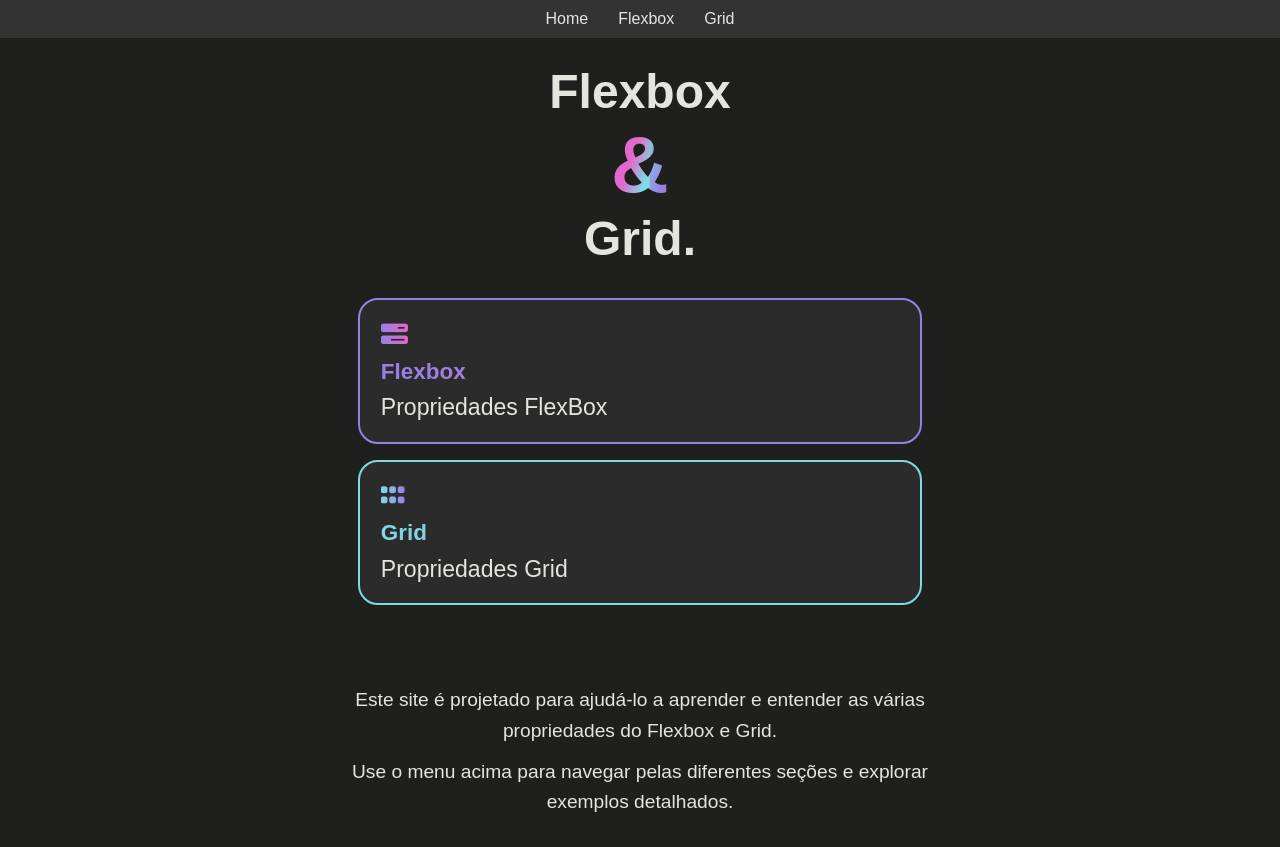
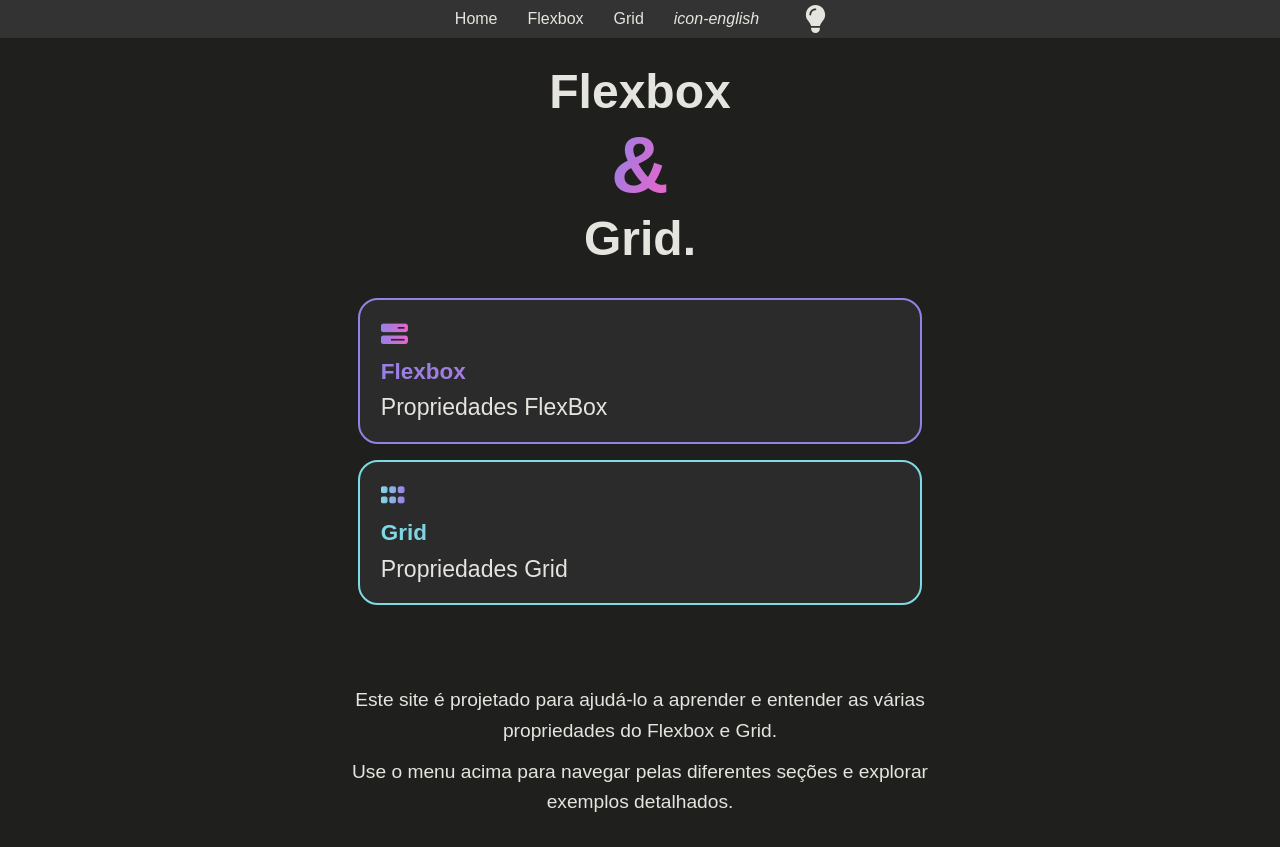
Before and after one commit to GCLemos/layoutsCSS, a plain HTML site: page index.html in a window 1280 px wide. Shown: the top 847 px of the page. Drawn offline with Linux system fonts and the light colour scheme.

Commit message:
Adjusted minor layout bugs. Made the hidde navbar, Lightmode button.

```diff
--- a/flexbox.html
+++ b/flexbox.html
@@ -10,10 +10,14 @@
 
 <body>
     <nav>
-        <ul class="navbar">
+        <ul class="navbar" id="navbar">
             <li><a href="index.html">Home</a></li>
             <li><a href="flexbox.html">Flexbox</a></li>
             <li><a href="grid.html">Grid</a></li>
+            <div class="nav-functions-container">
+                <li><a onclick="translatePage()" class="translate-button"><i>icon-english</i></a></li>
+                <li><a onclick="toggleLightMode()" class="light-dark-button"></a></li>
+            </div>
         </ul>
     </nav>
 
@@ -206,6 +210,7 @@
     </div>
     <script src="https://kit.fontawesome.com/107e685fb1.js" crossorigin="anonymous"></script>
     <script src="scripts/script-flex.js"></script>
+    <script src="scripts/script.js"></script>
 </body>
 
 <footer>
--- a/index.html
+++ b/index.html
@@ -10,10 +10,14 @@
 
 <body>
     <nav>
-        <ul class="navbar">
+        <ul class="navbar" id="navbar">
             <li><a href="index.html">Home</a></li>
             <li><a href="flexbox.html">Flexbox</a></li>
             <li><a href="grid.html">Grid</a></li>
+            <div class="nav-functions-container">
+                <li><a onclick="translatePage()" class="translate-button"><i>icon-english</i></a></li>
+                <li><a onclick="toggleLightMode()" class="light-dark-button"></a></li>
+            </div>
         </ul>
     </nav>
     <div class="main-title-container">
@@ -45,7 +49,7 @@
         </main>
     </div>
     <script src="https://kit.fontawesome.com/107e685fb1.js" crossorigin="anonymous"></script>
-    <script src="script.js"></script>
+    <script src="scripts/script.js"></script>
 </body>
 <footer>
     <hr>
--- a/scripts/script.js
+++ b/scripts/script.js
@@ -1,18 +1,33 @@
-document.addEventListener('DOMContentLoaded', () => {
-    let lastScrollTop = 0;
-    const navbar = document.querySelector('.navbar');
+const navbar = document.getElementById("navbar");
+let lastScrollPosition = window.pageYOffset || document.documentElement.scrollTop;
 
-    window.addEventListener('scroll', function() {
-        let scrollTop = window.pageYOffset || document.documentElement.scrollTop;
+function onScroll() {
+    const currentScrollPosition = window.pageYOffset || document.documentElement.scrollTop;
 
-        if (scrollTop > lastScrollTop) {
-            // Rolando para baixo
-            navbar.style.top = '-100px'; // Move a navbar para fora da tela
-        } else {
-            // Rolando para cima
-            navbar.style.top = '0'; // Move a navbar de volta ao topo
-        }
+    if (currentScrollPosition > lastScrollPosition) {
+        navbar.classList.add("hidden"); // Adiciona a classe "hidden" para esconder a navbar
+    } else {
+        navbar.classList.remove("hidden"); // Remove a classe "hidden" para mostrar a navbar
+    }
 
-        lastScrollTop = scrollTop <= 0 ? 0 : scrollTop; // Para lidar com scroll negativo no iOS
-    });
-});
+    lastScrollPosition = currentScrollPosition;
+}
+
+window.addEventListener("scroll", onScroll);
+
+function translatePage() {
+    // Lógica para alternar entre traduzir a página para inglês/português
+    // Implemente aqui a lógica desejada
+    const body = document.querySelector("body");
+    const currentLanguage = body.getAttribute("lang");
+    const newLanguage = currentLanguage === "en" ? "pt" : "en";
+    body.setAttribute("lang", newLanguage);
+}
+
+function toggleLightMode() {
+    // Lógica para alternar entre modo claro e escuro
+    // Implemente aqui a lógica desejada
+    const body = document.querySelector("body");
+
+    body.classList.toggle("light-mode");
+}
--- a/styles/styles.css
+++ b/styles/styles.css
@@ -99,19 +99,35 @@ input {
     margin: 0.35em 0;
 }
 
+.nav-functions-container {
+    height: 100%;
+    display: flex;
+    gap: 1em;
+    align-items: center;
+    justify-content: end;
+}
+
+.light-dark-button {
+    background: url(../assets/lightbulb-solid.svg) no-repeat center;
+    width: 20px;
+    height: 8px;
+}
+
 .navbar {
     width: 100%;
-
     display: flex;
     justify-content: center;
     list-style: none;
     background-color: #333;
-    transition: top 0.3s ease-in-out; /* Transição suave para a posição top */
+    transition: top 0.3s ease-in-out;
     position: fixed; /* Navbar fixa no topo */
     top: 0; /* Inicialmente no topo */
     z-index: 1000; /* Sobrepor outros elementos */
 }
 
+.navbar.hidden {
+    top: -100px; /* Esconde a navbar */
+}
 
 .navbar a {
     color: var(--off-white);
@@ -242,6 +258,11 @@ footer a {
     color: inherit;
 }
 
+body.light-mode {
+    filter: invert(95%) hue-rotate(180deg);
+    background-color: var(--bg-LM-main-bg);
+}
+
 @media (min-height: 481px) {
     .main-title-container span {
         font-size: 3rem;
```
Also changed, not shown: grid.html (+6 -1 lines), assets/lightbulb-solid.svg (added), scripts/script-grid.js (line endings or trailing spaces).
